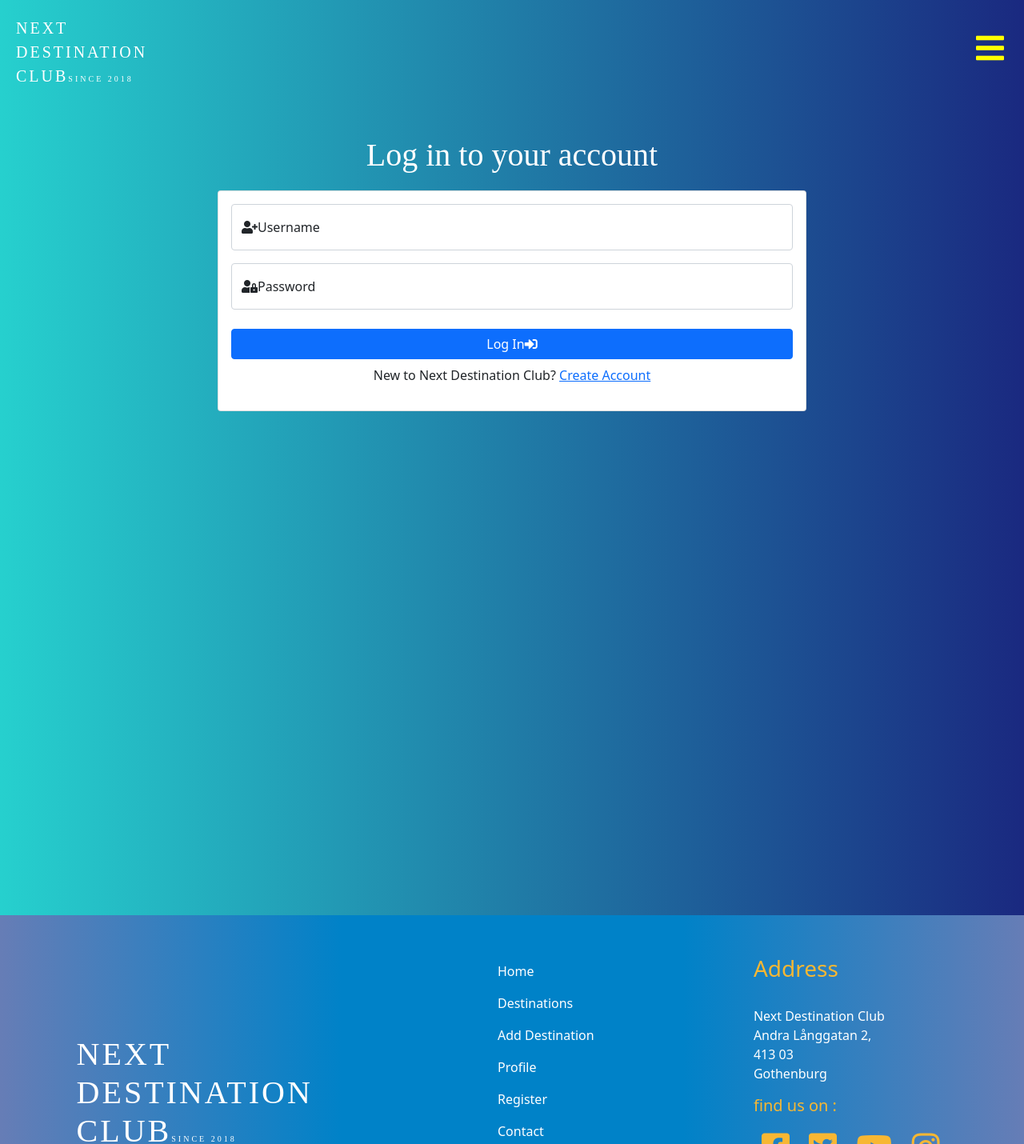
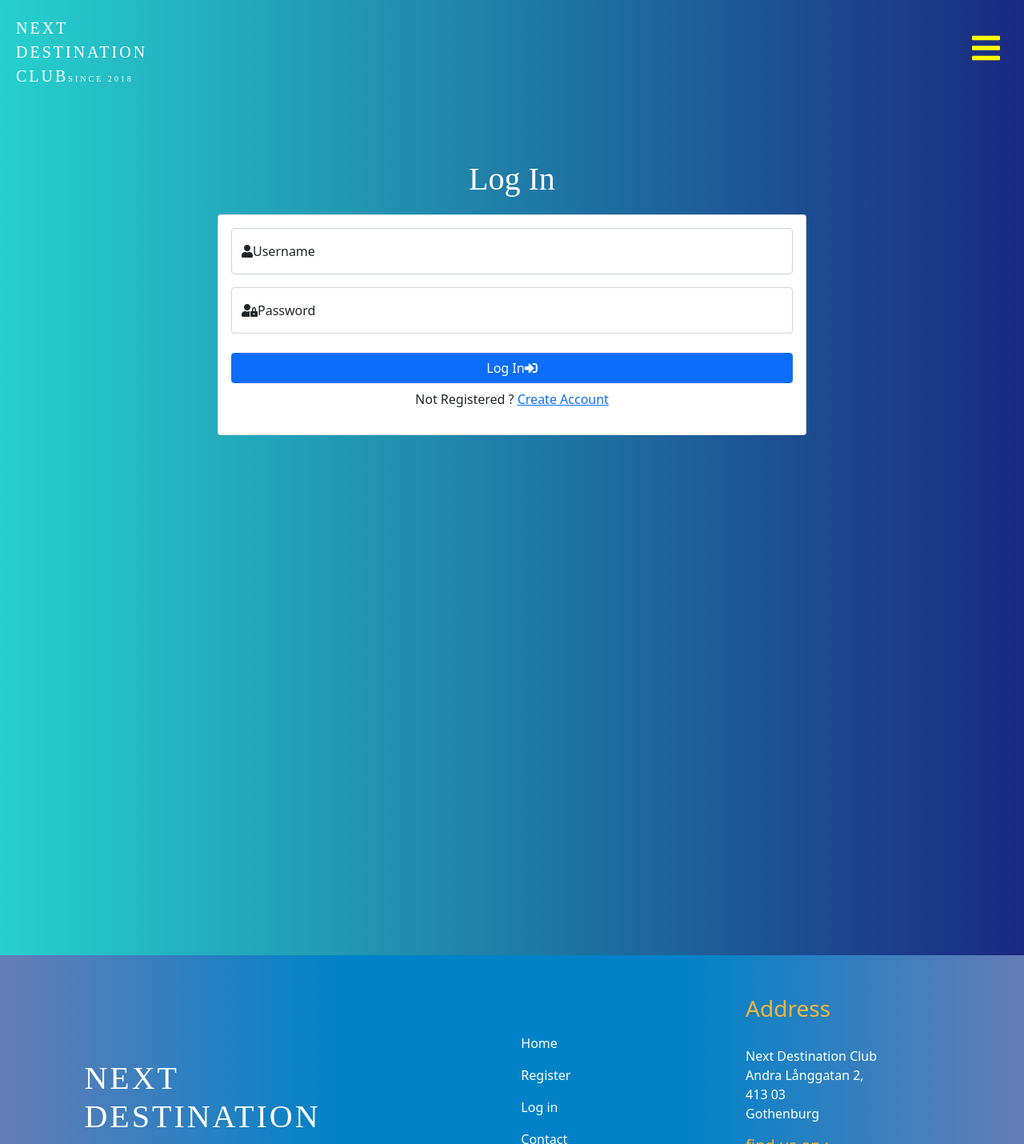
Before and after one commit to jas-sin82/next-destination-club-milestone-3, a Flask app: page /log_in in a window 1280 px wide. Shown: the whole page at 80% size. Run offline with Flask 2, Linux system fonts and the light colour scheme; some libraries are stand-ins or nearby versions.

Commit message:
Add style and modified all the files

```diff
--- a/static/css/style.css
+++ b/static/css/style.css
@@ -34,11 +31,11 @@ html {
 
 .nav-bar {
     width: 100%;
-    background-color: transparent;
-    position: fixed;
+    cursor: pointer;
     top: 0px;
-    overflow-x: hidden;
-    z-index:200;
+    z-index: 200;
+    position: relative;
+    cursor: pointer;
 }
 
 .nav-bar .logo {
@@ -60,8 +57,8 @@ html {
 }
 
 .nav-bar .menu-bar {
-    position: absolute;
-    right: 25px;
+    position: fixed;
+    right: 30px;
     top: 30px;
 }
 
@@ -241,6 +243,10 @@ html {
 
 }
 
+.footer-2{
+    margin-top:40px;
+}
+
 .footer-2 ul li {
     list-style: none;
 }
@@ -315,7 +321,8 @@ html {
     font-size: 40px;
     color: white;
     text-transform: uppercase;
-    padding-top: 100px;
+    padding-top: 80px;
+
 
 }
 
@@ -362,7 +369,7 @@ main{
 }
 
 .fl-message{
-    margin-top:150px;
+    margin-top:50px;
     font-family: 'Playfair Display SC', serif;
     color:white;
  }
--- a/templates/base.html
+++ b/templates/base.html
@@ -10,7 +10,6 @@
         crossorigin="anonymous" type="text/css">
     <link rel="stylesheet" href="https://cdnjs.cloudflare.com/ajax/libs/twitter-bootstrap/5.0.1/css/bootstrap.min.css">
     <link rel="stylesheet" href="{{ url_for('static', filename='css/style.css') }}" type="text/css">
-    <script src="https://cdn.jsdelivr.net/npm/emailjs-com@3/dist/email.min.js"></script>
     {% block styles %}
     {% endblock %}
     <title>Next Destination Club</title>
@@ -33,18 +32,35 @@
             </div>
             <div class="overlay-items">
                 <a href="{{ url_for('home_page') }}">Home</a>
-                <a href="{{ url_for('get_destinations') }}">Destinations</a>
-                <a href="#">Add Destination</a>
-                <a href="#">Profile</a>
-                <a href="#">Manage Categories</a>
-                <a href="{{ url_for('register') }}">Register</a>
+                {% if session.user %}
+                    <a href="{{ url_for('get_destinations') }}">Destinations</a>
+                    <a href="#">Add Destination</a>
+                    <a href="{{ url_for('profile', username=session['user']) }}">Profile</a>
+                    <a href="#">Manage Categories</a>
+                    <a href="{{ url_for('log_out') }}">Log out</a>
+                {% else %}
+                    <a href="{{ url_for('register') }}">Register</a>
+                    <a href="{{ url_for('log_in') }}">Log in</a>
+                {% endif %}
                 <a href="{{ url_for('contact_page') }}">Contact</a>
-                <a href="#">Log out</a>
-                <a href="{{ url_for('log_in') }}">Log in</a>
             </div>
         </div>
     </header>
-
+    <section>
+        <div class="container fl-message">
+            <div class="row">
+                <div class="col-12 text-center">
+                    {% with messages = get_flashed_messages() %}
+                        {% if messages %}
+                            {% for message in messages %}
+                                <h4 >{{ message }}</h4>
+                            {% endfor %}
+                        {% endif %}
+                    {% endwith %}
+                </div>
+            </div>
+        </div>
+    </section>
     <main>
         {% block content %}
         {% endblock %}
@@ -57,14 +73,17 @@
             </div>
             <div class=" footer-2">
                 <ul>
-                    <li class="footer-links"> <a  href= "{{ url_for('home_page') }}">Home</a></li>
-                    <li class="footer-links"> <a  href="{{ url_for('get_destinations') }}">Destinations</a></li>
-                    <li class="footer-links"> <a  href="">Add Destination</a></li>
-                    <li class="footer-links"> <a  href="">Profile</a></li>
-                    <li class="footer-links"> <a  href="{{ url_for('register') }}">Register</a></li>
-                    <li class="footer-links"> <a  href="{{ url_for('contact_page') }}">Contact</a></li>
-                    <li class="footer-links"> <a  href="">Log out</a></li>
-                    <li class="footer-links"> <a  href="{{ url_for('log_in') }}">Log in</a></li>
+                    <li class="footer-links"> <a href="{{ url_for('home_page') }}">Home</a></li>
+                    {% if session.user %}
+                        <li class="footer-links"> <a href="{{ url_for('get_destinations') }}">Destinations</a></li>
+                        <li class="footer-links"> <a href="">Add Destination</a></li>
+                        <li class="footer-links"> <a href="{{ url_for('profile', username=session['user']) }}">Profile</a></li>
+                        <li class="footer-links"> <a href="{{ url_for('log_out') }}">Log out</a></li>
+                    {% else %}
+                        <li class="footer-links"> <a href="{{ url_for('register') }}">Register</a></li>
+                        <li class="footer-links"> <a href="{{ url_for('log_in') }}">Log in</a></li>
+                    {% endif %}
+                    <li class="footer-links"> <a href="{{ url_for('contact_page') }}">Contact</a></li>
                 </ul>
             </div>
             <div class=" footer-3">
@@ -86,7 +105,7 @@
         </div>
     </footer>
 
-    <script src="https://unpkg.com/sweetalert/dist/sweetalert.min.js"></script>
+
     <script src="https://cdnjs.cloudflare.com/ajax/libs/twitter-bootstrap/5.0.1/js/bootstrap.min.js"></script>
     <script src="https://code.jquery.com/jquery-3.5.1.min.js"
         integrity="sha256-9/aliU8dGd2tb6OSsuzixeV4y/faTqgFtohetphbbj0=" crossorigin="anonymous"></script>
--- a/templates/login.html
+++ b/templates/login.html
@@ -1,27 +1,10 @@
 {% extends "base.html" %}
 {% block content %}
-<!--flash message-->
-<section>
-    <div class="container fl-message">
-        <div class="row">
-            <div class="col-12 text-center">
-                {% with messages = get_flashed_messages() %}
-                    {% if messages %}
-                        {% for message in messages %}
-                            <h4>{{ message }}</h4>
-                        {% endfor %}
-                    {% endif %}
-                {% endwith %}
-            </div>
-        </div>
-    </div>
-</section>
-<!--registration form-->
 <section>
     <div class="container main-heading">
         <div class="row">
             <div class="col-12">
-                <h1 class="text-center regi-center ">Log in to your account</h1>
+                <h1 class="text-center regi-center ">Log In</h1>
             </div>
         </div>
         <div class="row">
@@ -31,19 +14,20 @@
                         <div class="form-floating  mb-3">
                             <input type="text" name="username" class="form-control" id="username"
                                 placeholder="Username" minlength="5" maxlength="15" pattern="^[a-zA-Z0-9]{5,15}$" required>
-                            <label for="username"><i class="fas fa-user-plus"></i>Username</label>
+                            <label for="username"><i class="fas fa-user"></i>Username</label>
                         </div>
                         <div class="form-floating">
                             <input type="password" name="password" class="form-control" id="password"
                                 placeholder="Password" minlength="8" maxlength="20" pattern="^[a-zA-Z0-9]{8,20}$" required>
                             <label for="password"><i class="fas fa-user-lock"></i>Password</label>
                         </div><br>
+                        <!--login button-->
                         <div class="d-grid ">
                             <button class="btn btn-primary" type="submit">Log In<i
                                     class="fas fa-sign-in-alt"></i></button>
                         </div>
                         <div class="text-center mb-3 mt-2">
-                            <p>  New to Next Destination Club?
+                            <p> Not Registered ?
                                 <a href="{{ url_for('register') }}">Create Account</a>
                             </p>
                         </div>
```
Also changed, not shown: other parts of static/css/style.css (+30 -11 lines), templates/index.html (+2 -5 lines), templates/register.html (+8 -21 lines).
